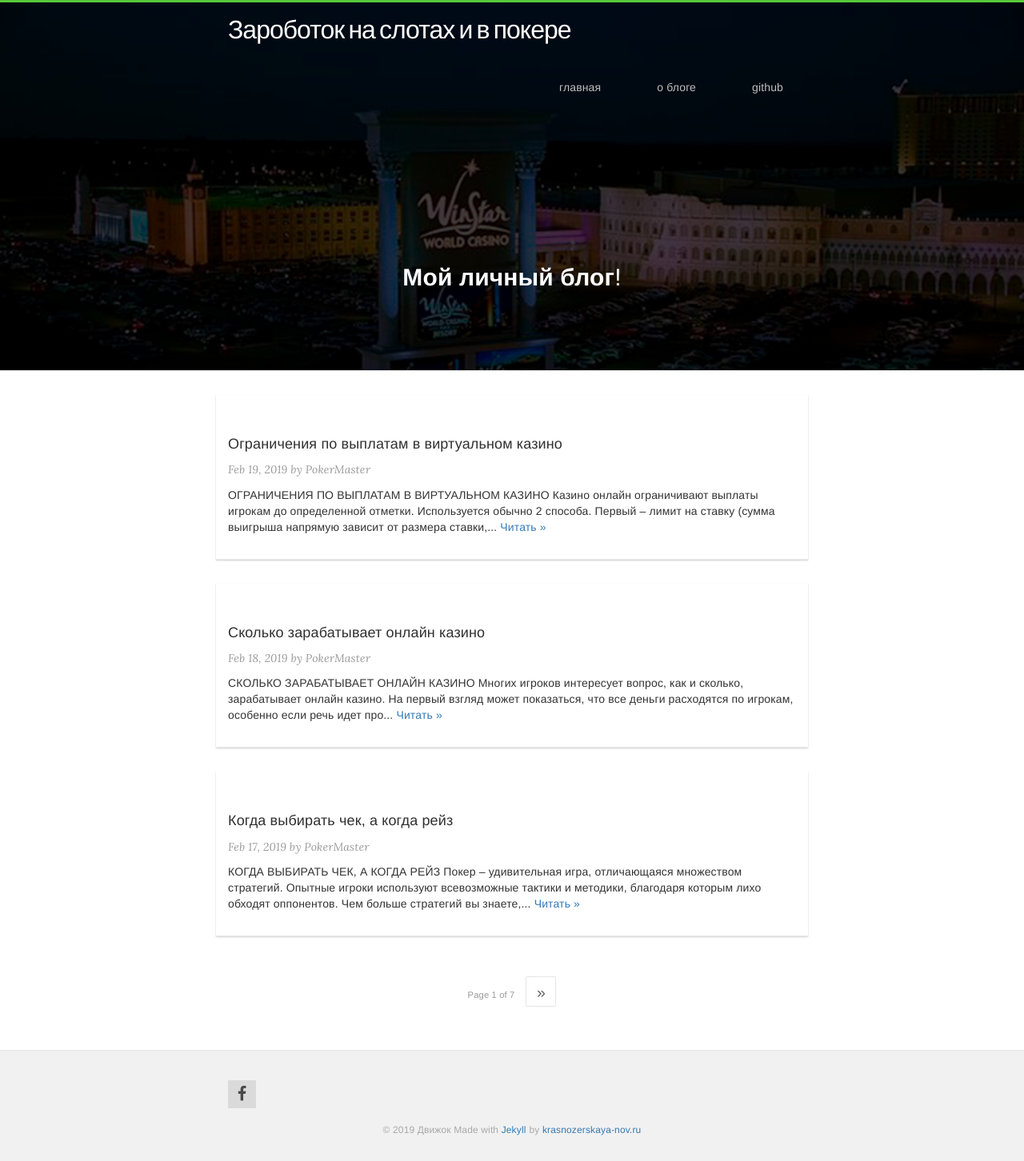
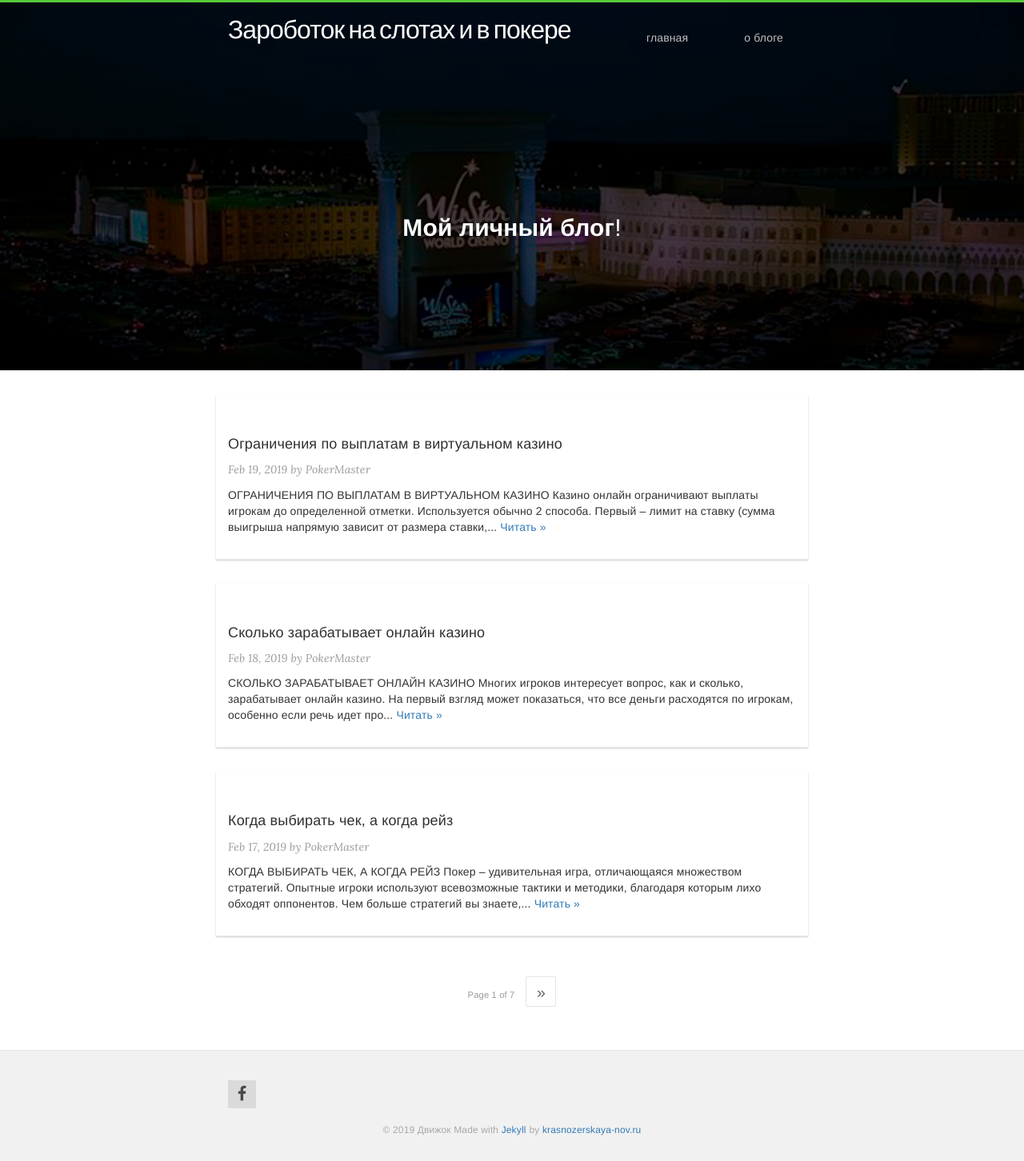
Before and after one commit to eastfest/eastfest.github.io, a Jekyll site: the page built from index.html, in a window 1280 px wide. Shown: the whole page at 80% size. Built offline with Jekyll 4.4.1, drawn with Linux system fonts in a browser that asks for light colours; nearby versions of some CDN libraries; the list of posts is cut into pages by our own code.

Commit message:
Update header.html

```diff
--- a/_includes/header.html
+++ b/_includes/header.html
@@ -19,10 +19,8 @@
             {% if page.title and page.title != 'Home' %}
             <li><a href="{{ page.url | prepend: site.baseurl }}">{{ page.title }}</a></li>
             {% endif %}
-
           <li><a href="{{ site.baseurl }}">Главная</a></li>
           <li><a href="{{ site.author.url }}/about">О блоге</a></li>
-          <li><a href="{{ site.github }}" target="_blank">Github</a></li>
         </ul>
       </nav>
     </div>
```
